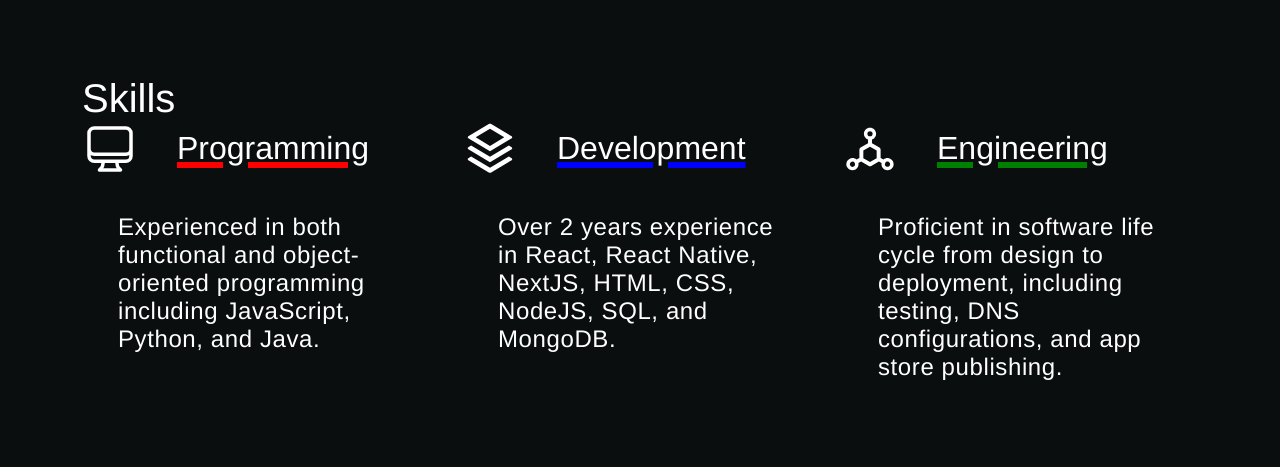
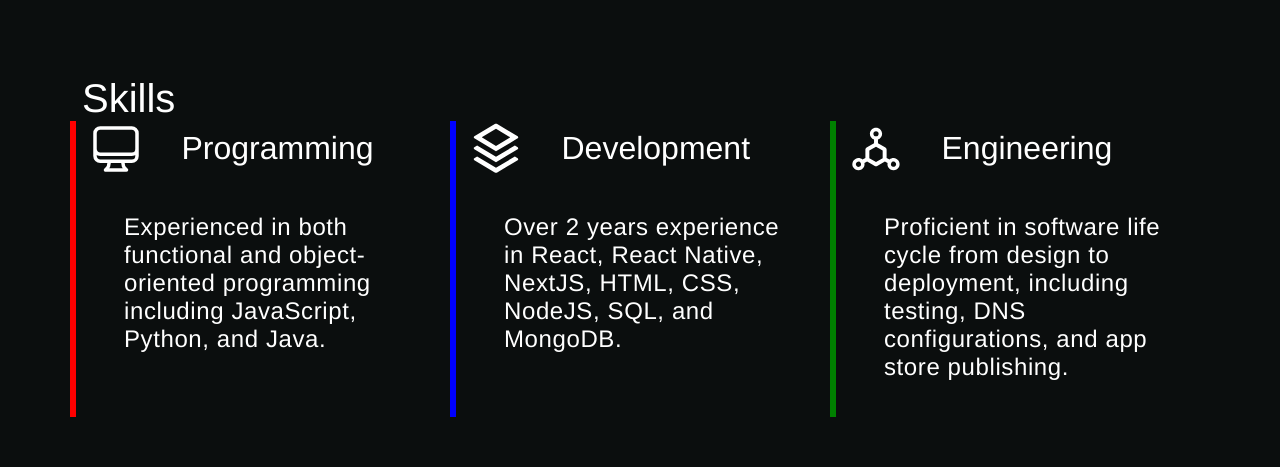
Before and after one commit to sujithvarughese/portfolio-2024, a React (Vite) app: page / in a window 1280 px wide. Shown: the part 980-1447 px from the top of the page. Built offline with nearby package versions, Linux system fonts and the light colour scheme.

Commit message:
update for browsers

```diff
--- a/src/sections/Skills.jsx
+++ b/src/sections/Skills.jsx
@@ -31,26 +31,26 @@
       <h1 ref={ref}>Skills</h1>
 
       <Row className={classes.table}>
-        <Col xs={12} lg={4}>
+        <Col xs={12} lg={4} className={classes.programming}>
           <Row className={classes.row}>
             <Col xs={3}><HiOutlineComputerDesktop size={56} /></Col>
-            <Col xs={8}><h2 className={classes.programming}>Programming</h2></Col>
+            <Col xs={8}><h2>Programming</h2></Col>
           </Row>
           <Container className={classes.paragraph}><h4>{softwareSkills}</h4></Container>
         </Col>
 
-        <Col xs={12} lg={4}>
+        <Col xs={12} lg={4} className={classes.development}>
           <Row className={classes.row}>
             <Col xs={3}><RiStackLine size={56} /></Col>
-            <Col xs={8}><h2 className={classes.development}>Development</h2></Col>
+            <Col xs={8}><h2>Development</h2></Col>
           </Row>
           <Container className={classes.paragraph}><h4>{fullStackSkills}</h4></Container>
         </Col>
 
-        <Col xs={12} lg={4}>
+        <Col xs={12} lg={4} className={classes.engineering}>
           <Row className={classes.row}>
             <Col xs={3}><AiOutlineDeploymentUnit size={56}/></Col>
-            <Col xs={8}><h2 className={classes.engineering}>Engineering</h2></Col>
+            <Col xs={8}><h2>Engineering</h2></Col>
           </Row>
           <Container className={classes.paragraph}><h4>{deploymentSkills}</h4></Container>
         </Col>
--- a/src/styles/Skills.module.css
+++ b/src/styles/Skills.module.css
@@ -15,11 +15,12 @@
 }
 
 .programming {
-    text-decoration: underline 6px red !important;
+    border-left: solid 6px red;
 }
 .development {
-    text-decoration: underline 6px blue !important;
+    border-left: solid 6px blue;
+
 }
 .engineering {
-    text-decoration: underline 6px green !important;
+    border-left: solid 6px green;
 }
```
